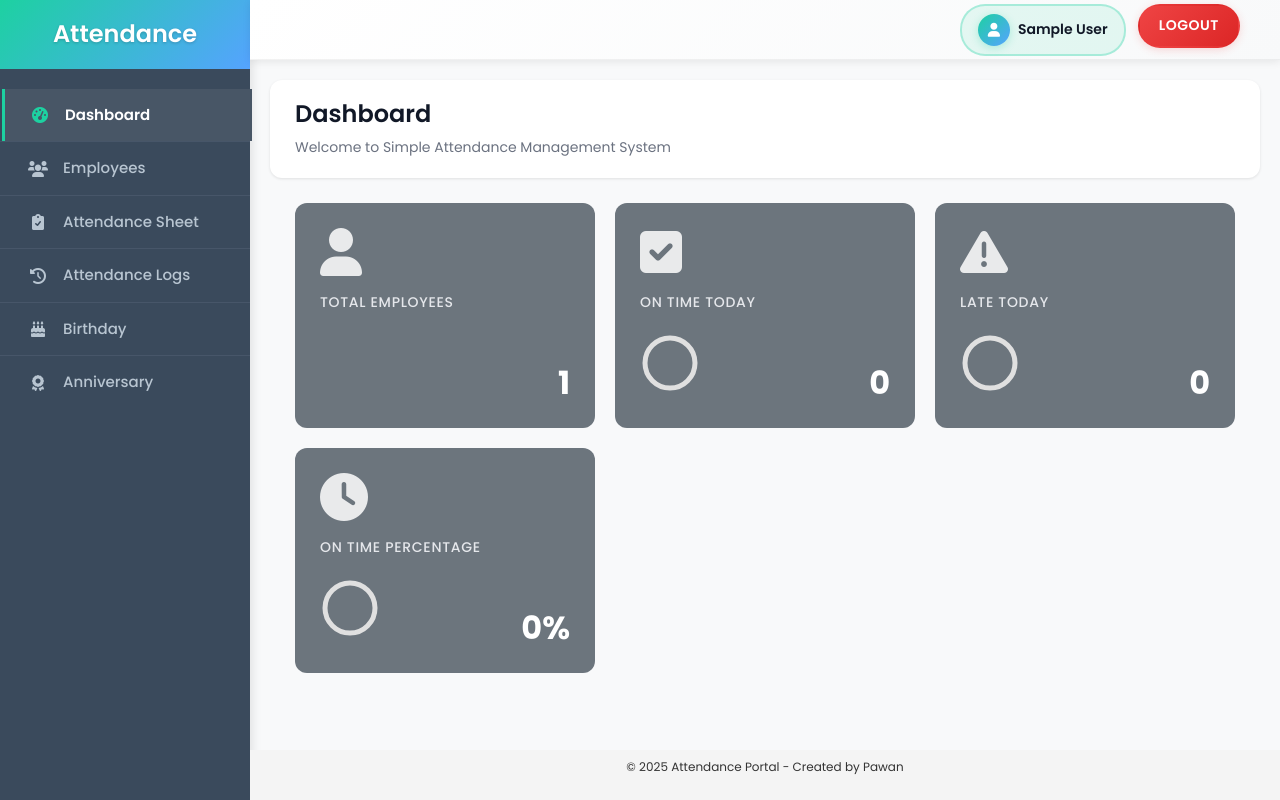
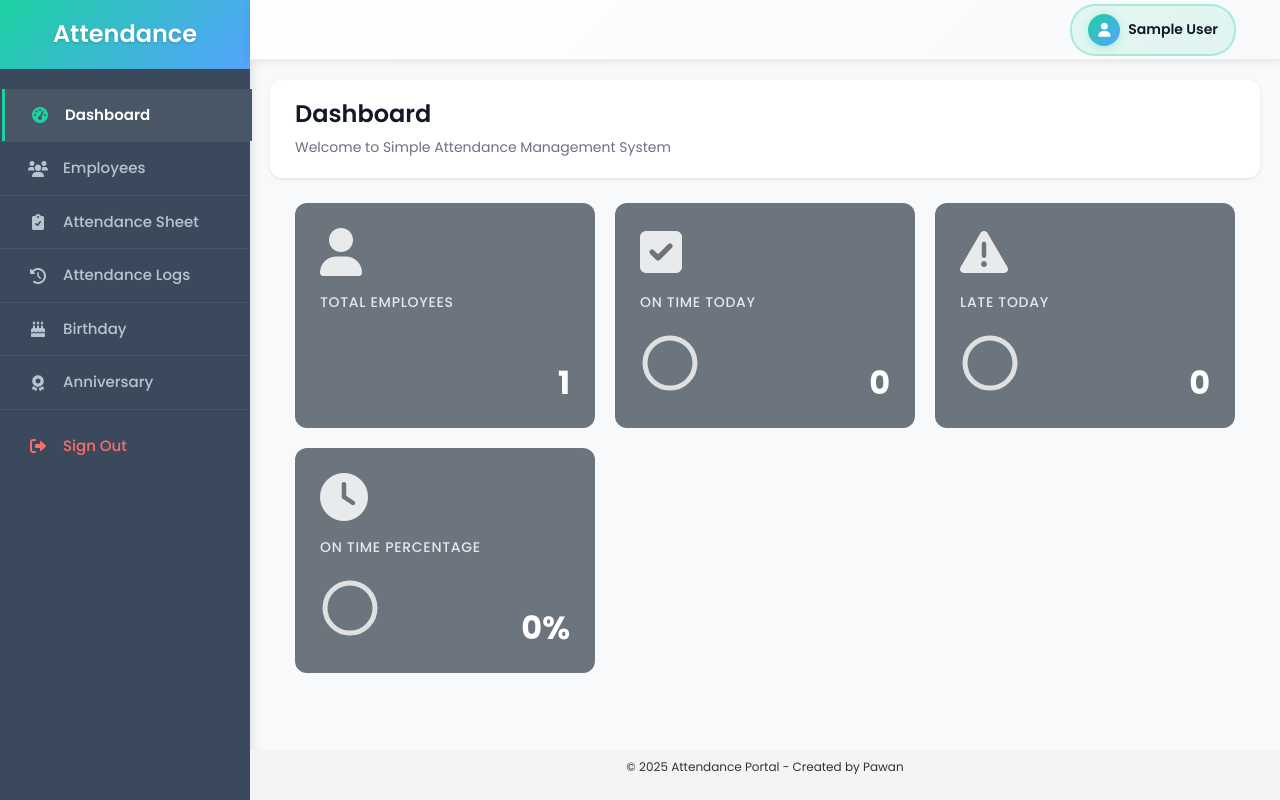
Before and after one commit to ucontactpawan/Employee-responsive-portal, a PHP site: page /attendance-management/dashboard.php in a window 1280 px wide. Run offline with PHP 8.4, Linux system fonts and the light colour scheme; the visitor is signed in with stand-in values (Sample User, id 1); data that the repository does not hold is empty.

Commit message:
improve layout

```diff
--- a/css/navbar.css
+++ b/css/navbar.css
@@ -62,29 +62,6 @@
   transform: translateY(-1px);
 }
 
-/* Special styling for logout link */
-.nav-link[href="logout.php"] {
-  background: linear-gradient(135deg, #ef4444, #dc2626);
-  color: white !important;
-  font-weight: 600;
-  border-radius: 25px;
-  padding: 0.6rem 1.2rem !important;
-  transition: all 0.3s ease;
-  box-shadow: 0 2px 8px rgba(239, 68, 68, 0.2);
-  border: 2px solid transparent;
-  font-size: 14px;
-  text-transform: uppercase;
-  letter-spacing: 0.5px;
-}
-
-.nav-link[href="logout.php"]:hover {
-  background: linear-gradient(135deg, #dc2626, #b91c1c);
-  color: white !important;
-  transform: translateY(-2px);
-  box-shadow: 0 6px 16px rgba(239, 68, 68, 0.4);
-  border-color: rgba(239, 68, 68, 0.3);
-}
-
 .user-name {
   font-weight: 600;
   color: #111827 !important;
@@ -104,7 +81,7 @@
   transform: translateY(-1px);
 }
 
-.user-name i {
+.user-avatar {
   background: linear-gradient(135deg, #1dd1a1, #55a3ff);
   color: white;
   width: 32px;
@@ -114,8 +91,16 @@
   align-items: center;
   justify-content: center;
   margin-right: 8px;
+  box-shadow: 0 2px 8px rgba(29, 209, 161, 0.3);
+}
+
+.user-avatar i {
   font-size: 14px;
-  box-shadow: 0 2px 8px rgba(29, 209, 161, 0.3);
+}
+
+.user-text {
+  font-size: 14px;
+  font-weight: 600;
 }
 
 .dropdown-item {
--- a/css/style.css
+++ b/css/style.css
@@ -453,6 +453,22 @@ body {
   color: #1dd1a1;
 }
 
+/* Logout button styling */
+.sidebar-menu li a.logout-link {
+  color: #ff6b6b;
+  margin-top: 10px;
+}
+
+.sidebar-menu li a.logout-link:hover {
+  background-color: rgba(255, 107, 107, 0.1);
+  color: #ff6b6b;
+  border-left: 3px solid #ff6b6b;
+}
+
+.sidebar-menu li a.logout-link i {
+  color: #ff6b6b;
+}
+
 .main-content {
   margin-left: 250px;
   padding: 80px 30px 30px;
@@ -567,6 +583,12 @@ body {
   .sidebar-menu li a i {
     margin-right: 12px;
     font-size: 14px;
+  }
+
+  .sidebar-menu li a.logout-link {
+    margin-top: 20px;
+    border-top: 1px solid rgba(184, 197, 209, 0.2);
+    padding-top: 20px;
   }
 
   .main-content {
--- a/includes/navbar.php
+++ b/includes/navbar.php
@@ -9,11 +9,11 @@
       <ul class="navbar-nav ms-auto">
         <li class="nav-item">
           <span class="nav-link user-name">
-            <i class="fas fa-user me-2"></i><?php echo $_SESSION['user_name']; ?>
+            <div class="user-avatar">
+              <i class="fas fa-user"></i>
+            </div>
+            <span class="user-text"><?php echo $_SESSION['user_name']; ?></span>
           </span>
-        </li>
-        <li class="nav-item">
-          <a class="nav-link" href="logout.php">Logout</a>
         </li>
       </ul>
     </div>
--- a/includes/sidebar.php
+++ b/includes/sidebar.php
@@ -42,5 +42,11 @@ $current_page = basename($_SERVER['PHP_SELF']);
                 <span>Anniversary</span>
             </a>
         </li>
+        <li>
+            <a href="logout.php" class="logout-link">
+                <i class="fas fa-sign-out-alt"></i>
+                <span>Sign Out</span>
+            </a>
+        </li>
     </ul>
 </div>
```
